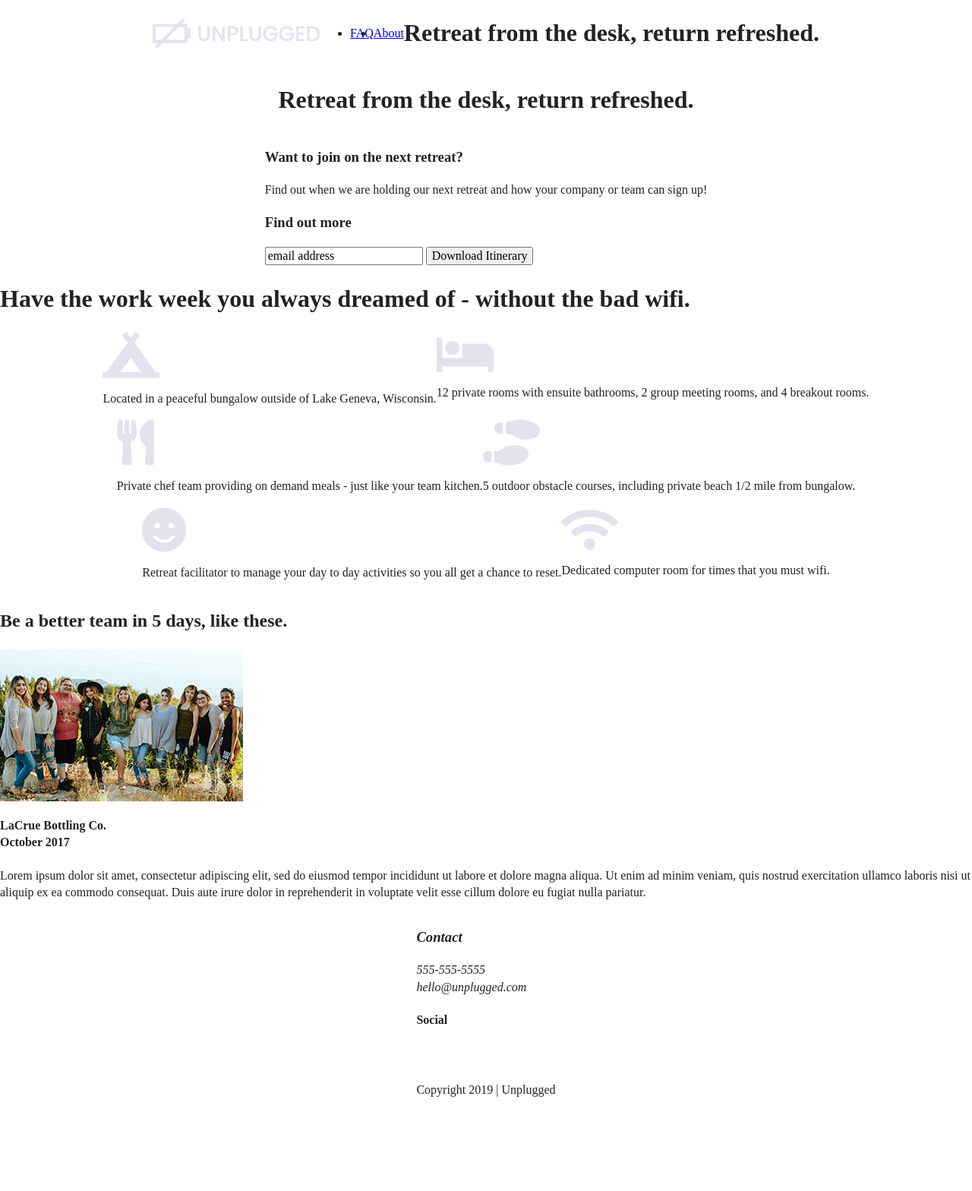
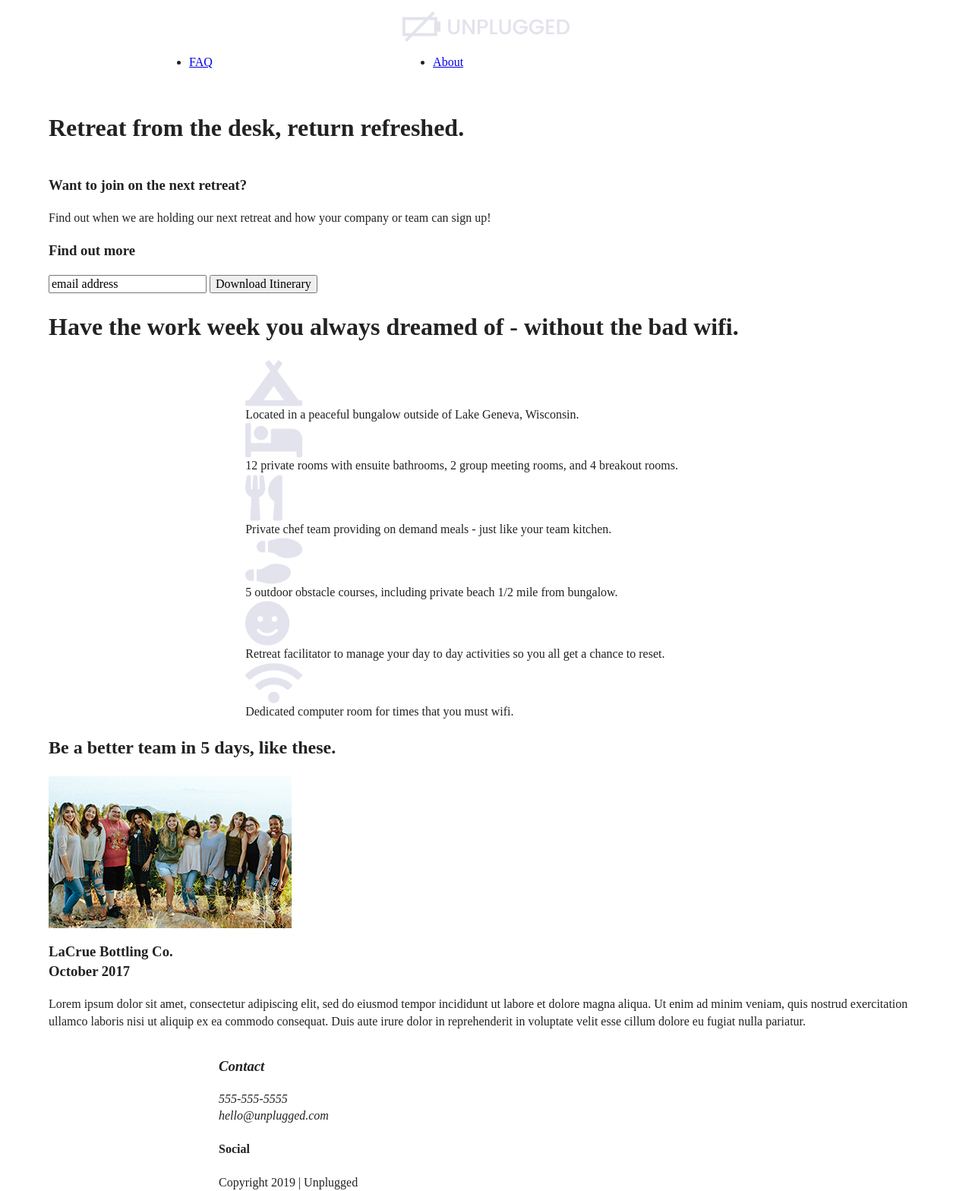
Before and after one commit to steph-ao/unplugged-retreat, a plain HTML site: page index.html in a window 1280 px wide. Shown: the whole page at 76% size. Before the commit the page ends 1462 px from the top, so only its background shows below. Drawn offline with nearby package versions, Linux system fonts and the light colour scheme.

Commit message:
Added layout features for mobile

```diff
--- a/css/main.css
+++ b/css/main.css
@@ -97,6 +97,11 @@ textarea {
 /* ==========================================================================
    Author's custom styles
    ========================================================================== */
+
+.content-wrapper{
+  width: 90%;
+}
+
 /* -------------------- Base Header - Footer Styles -------------------- */
 
 header, footer{
@@ -106,11 +111,20 @@ header, footer{
   flex-flow: row wrap;
 }
 
+header{
+  padding: 15px 0;
+}
+
 header .content-wrapper{
   display: flex;
   justify-content: center;
   align-items: center;
   flex-flow: row wrap;
+  margin: 0;
+}
+
+.header-divider{
+  width: 100%;
 }
 
 header nav{
@@ -118,11 +132,17 @@ header nav{
   justify-content: space-around;
   align-items: center;
   flex-flow: row wrap;
+  width: 60%;
 }
 
 header nav ul{
   display: flex;
   justify-content: space-around;
+  width: 100%;
+}
+
+footer .content-wrapper{
+  width: 55%;
 }
 
 footer .social-icons {
@@ -135,6 +155,10 @@ footer .social-icons p {
   display: flex;
   justify-content: center;
   align-items: center;
+}
+
+footer p{
+  margin: 0;
 }
 
 /* -------------------- Mobile Styles - Homepage -------------------- */
@@ -169,12 +193,24 @@ footer .social-icons p {
   flex-flow: row wrap;
 }
 
+.features-item{
+  width: 55%;
+}
+
+.features p{
+  margin: 0;
+}
+
 /* Reviews */
 .reviews{
   display: flex;
   justify-content: center;
   align-items: center;
   flex-flow: row wrap;
+}
+
+.reviews h3{
+  width: 55%;
 }
 
 /* -------------------- Mobile Styles - About Page -------------------- */
--- a/index.html
+++ b/index.html
@@ -33,9 +33,6 @@
                       <li><a href="about/index.html">About</a></li>
                   </ul>
               </nav>
-          </div>
-          <div class="hero-area">
-              <h1>Retreat from the desk, return refreshed.</h1>
           </div>
       </div>
   </header>
@@ -98,7 +95,7 @@
               <h2>Be a better team in 5 days, like these.</h2>
               <img src="img/mask-3.png" alt="Group Photo">
               <div class="prior-retreat">
-                  <h4>LaCrue Bottling Co.<br>October 2017</h4>
+                  <h3>LaCrue Bottling Co.<br>October 2017</h3>
                   <p>Lorem ipsum dolor sit amet, consectetur adipiscing elit, sed do eiusmod tempor incididunt ut labore et dolore magna aliqua. Ut enim ad minim veniam, quis nostrud exercitation ullamco laboris nisi ut aliquip ex ea commodo consequat. Duis aute irure dolor in reprehenderit in voluptate velit esse cillum dolore eu fugiat nulla pariatur. </p>
               </div>
           </div>
```
